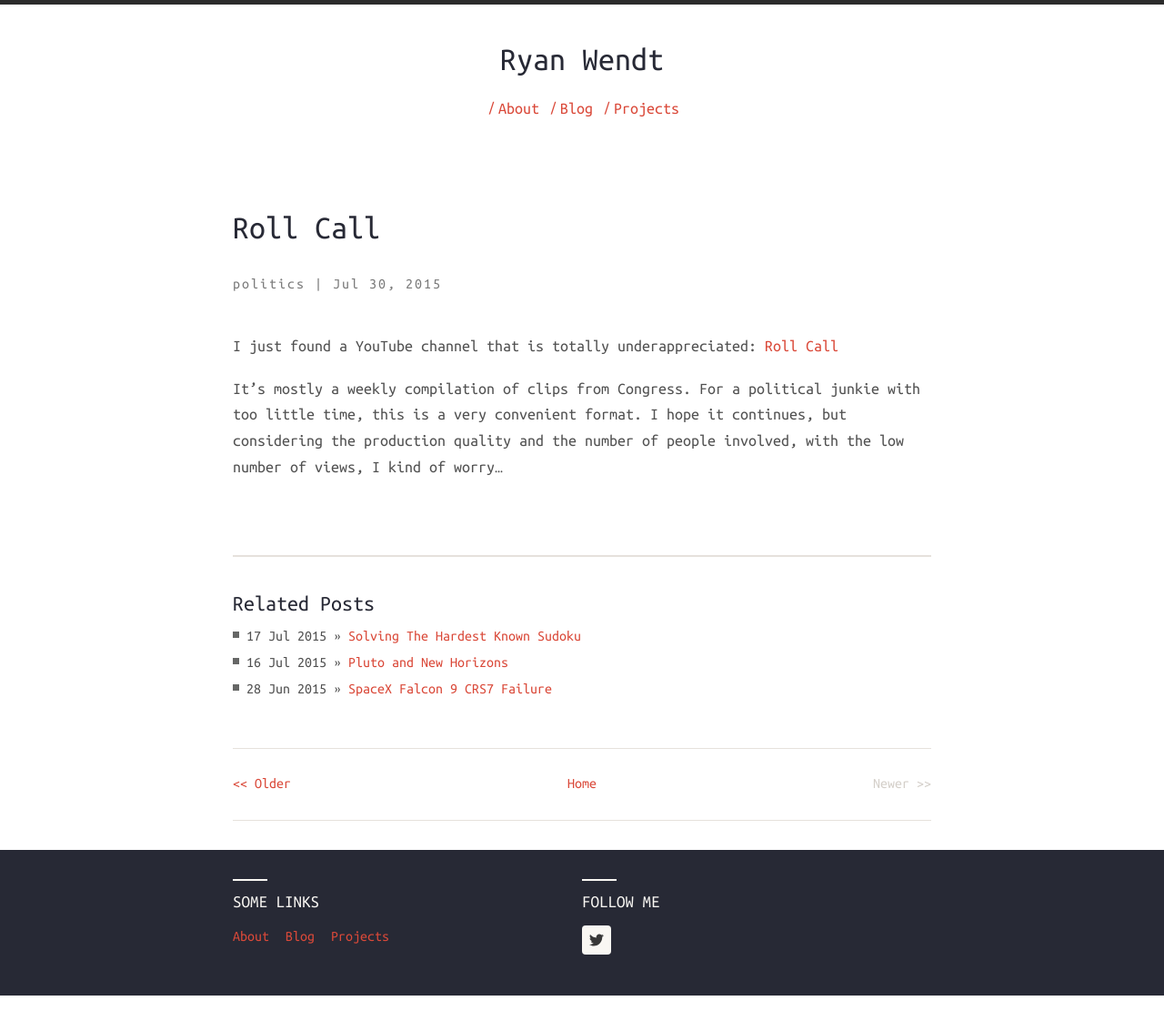
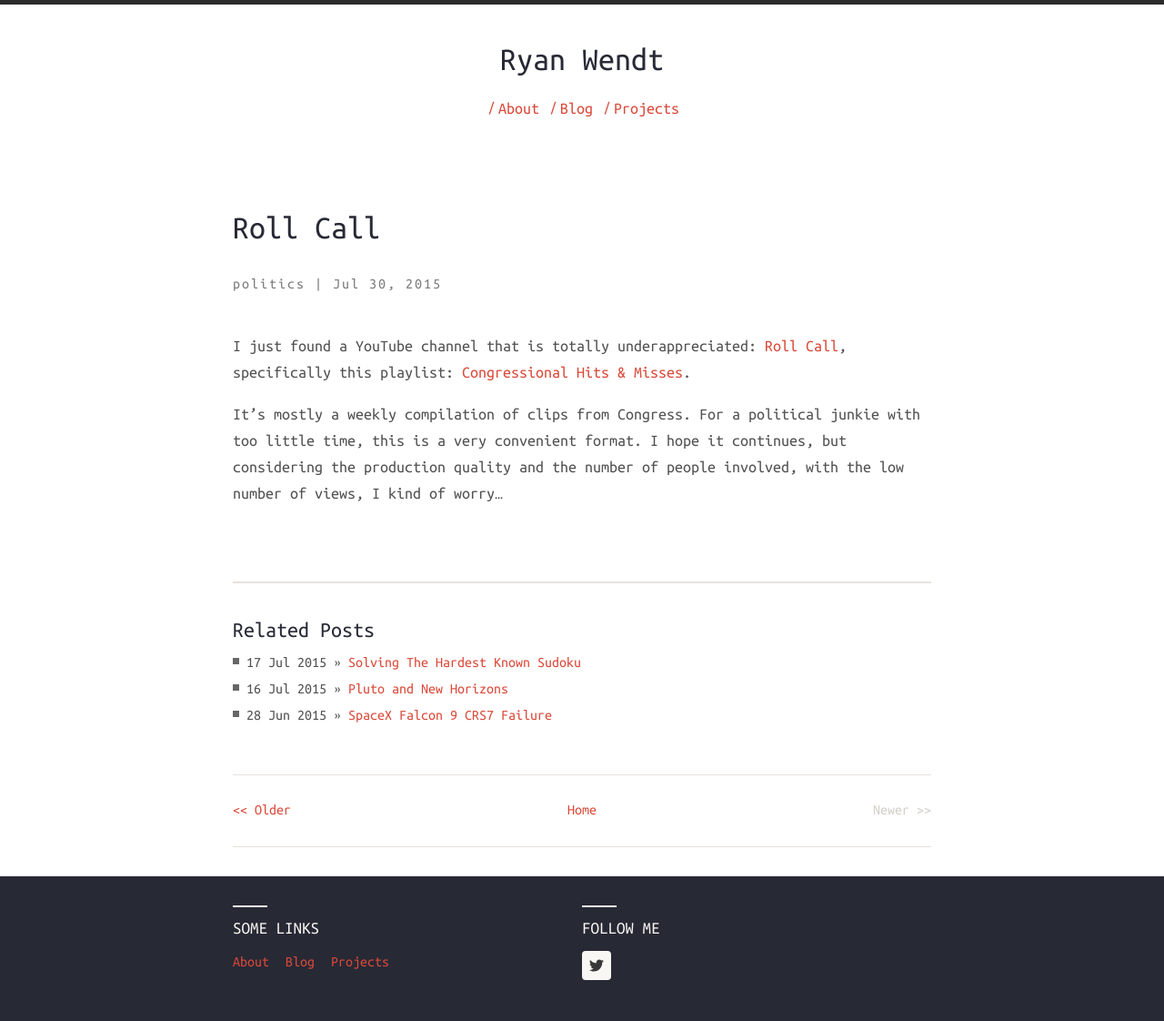
Before and after one commit to ryanmfw/ryanmfw.github.io, a Jekyll site: the page built from _posts/2015-07-30-roll_call.md, in a window 1280 px wide. Shown: the whole page at 91% size. Built offline with Jekyll 4.4.1, drawn with Linux system fonts in a browser that asks for light colours; nearby versions of some CDN libraries; before the commit the page ends 1094 px from its top, so only the background shows below that.

Commit message:
added some roll call detail - a link to a specific, funny playlist

```diff
--- a/_posts/2015-07-30-roll_call.md
+++ b/_posts/2015-07-30-roll_call.md
@@ -7,6 +7,6 @@ categories:
 description: A sampling of congressional happenings.
 ---
 
-I just found a YouTube channel that is totally underappreciated: [Roll Call](https://www.youtube.com/channel/UCEpx2l9WZ3jyCCcCKheKi4g)
+I just found a YouTube channel that is totally underappreciated: [Roll Call](https://www.youtube.com/channel/UCEpx2l9WZ3jyCCcCKheKi4g), specifically this playlist: [Congressional Hits & Misses](https://www.youtube.com/playlist?list=PL_sEtMR4aiVedkncmQi3eqkh31LpyFL1K).
 
 It's mostly a weekly compilation of clips from Congress. For a political junkie with too little time, this is a very convenient format. I hope it continues, but considering the production quality and the number of people involved, with the low number of views, I kind of worry...
```
